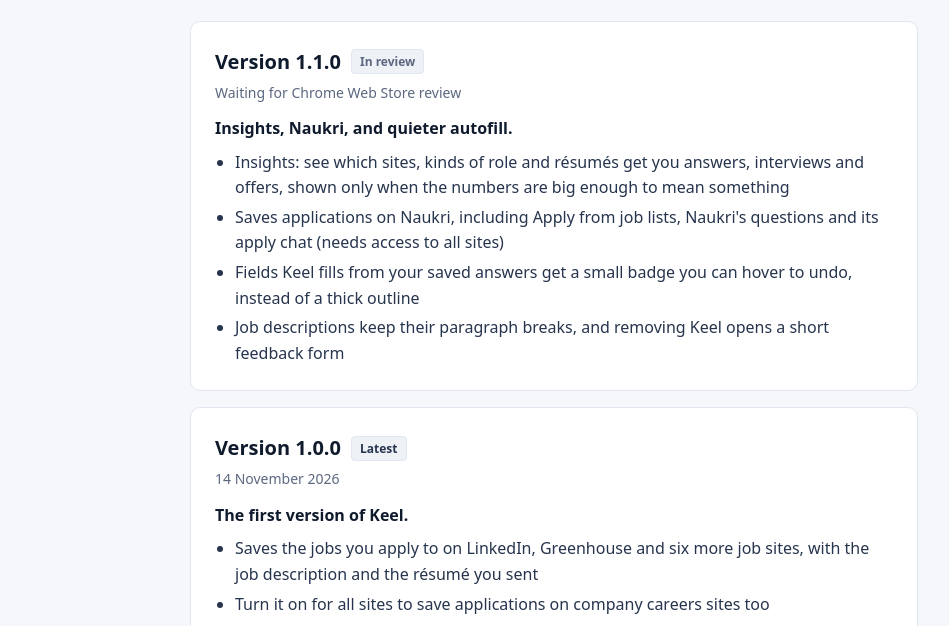
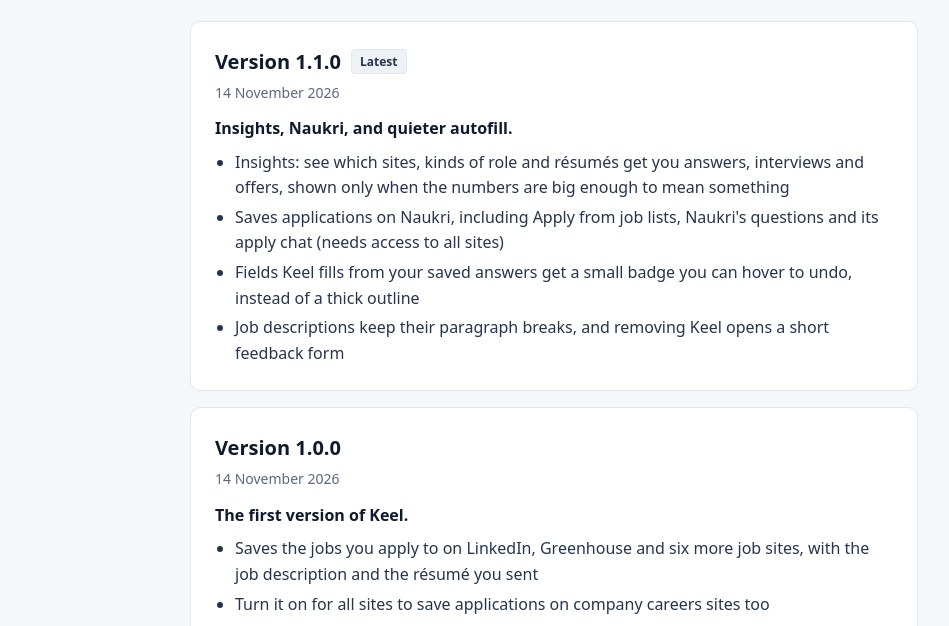
Before and after one commit to ankitsmt211/keel-site, a plain HTML site: page changelog/index.html in a window 1280 px wide. Shown: the part 174-800 px from the top of the page, without its empty margins (86-1035 px from the left). Drawn offline with Linux system fonts and the light colour scheme.

Commit message:
docs(changelog): promote v1.1.0 to Live on marketing site
Co-Authored-By: Claude Opus 5.5 <noreply@anthropic.com>

```diff
--- a/changelog/index.html
+++ b/changelog/index.html
@@ -18,8 +18,8 @@
 <main class="wrap releases">
   <h1>Release notes</h1>
     <article class="release" id="v1.1.0">
-      <h2>Version 1.1.0 <span class="tag tag-pending">In review</span></h2>
-      <p class="release-meta">Waiting for Chrome Web Store review</p>
+      <h2>Version 1.1.0 <span class="tag">Latest</span></h2>
+      <p class="release-meta">14 November 2026</p>
       <p class="release-headline">Insights, Naukri, and quieter autofill.</p>
       <ul>
         <li>Insights: see which sites, kinds of role and résumés get you answers, interviews and offers, shown only when the numbers are big enough to mean something</li>
@@ -29,7 +29,7 @@
       </ul>
     </article>
     <article class="release" id="v1.0.0">
-      <h2>Version 1.0.0 <span class="tag">Latest</span></h2>
+      <h2>Version 1.0.0</h2>
       <p class="release-meta">14 November 2026</p>
       <p class="release-headline">The first version of Keel.</p>
       <ul>
```
Also changed, not shown: index.html (+1 -1 lines).
